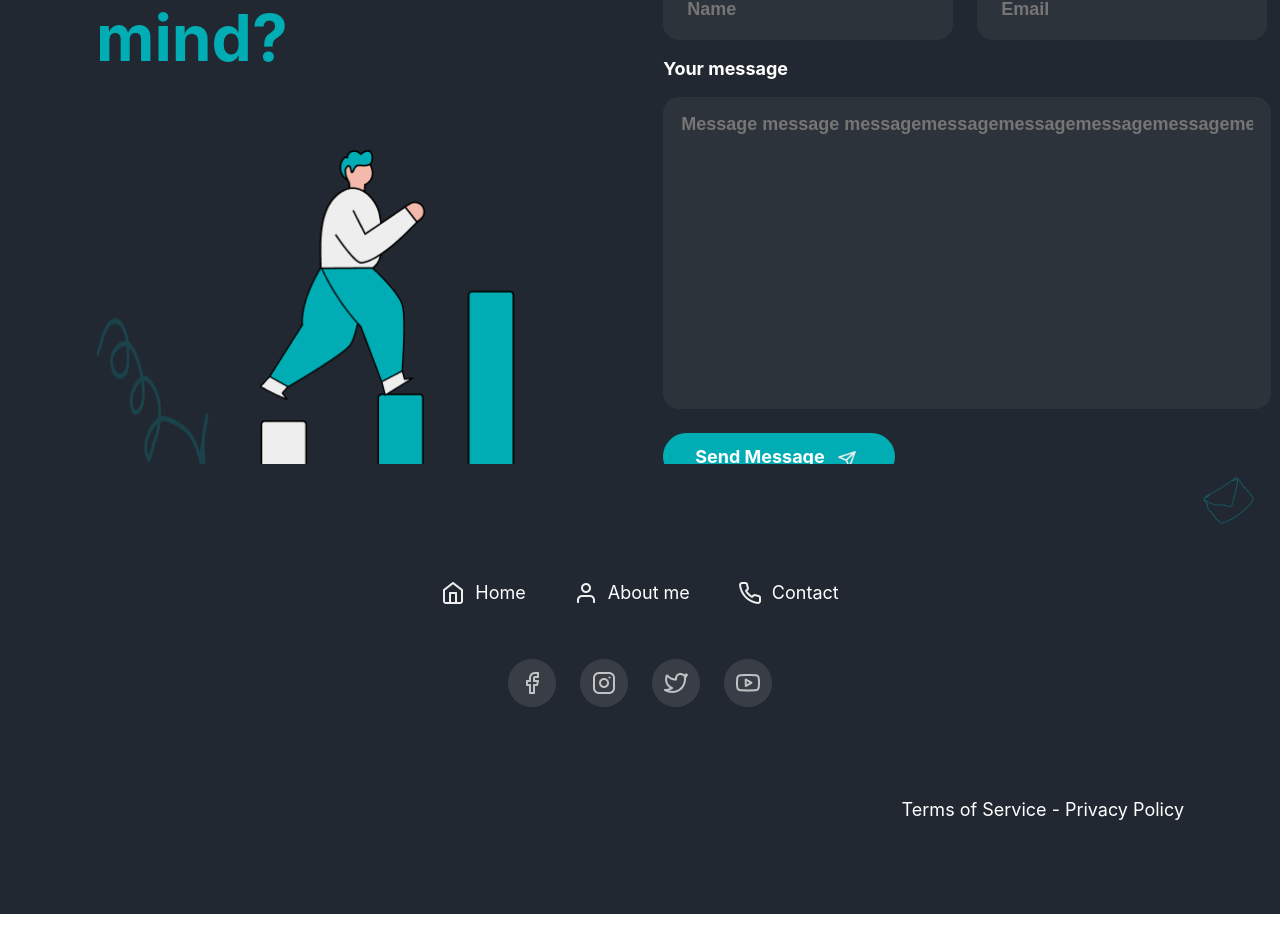
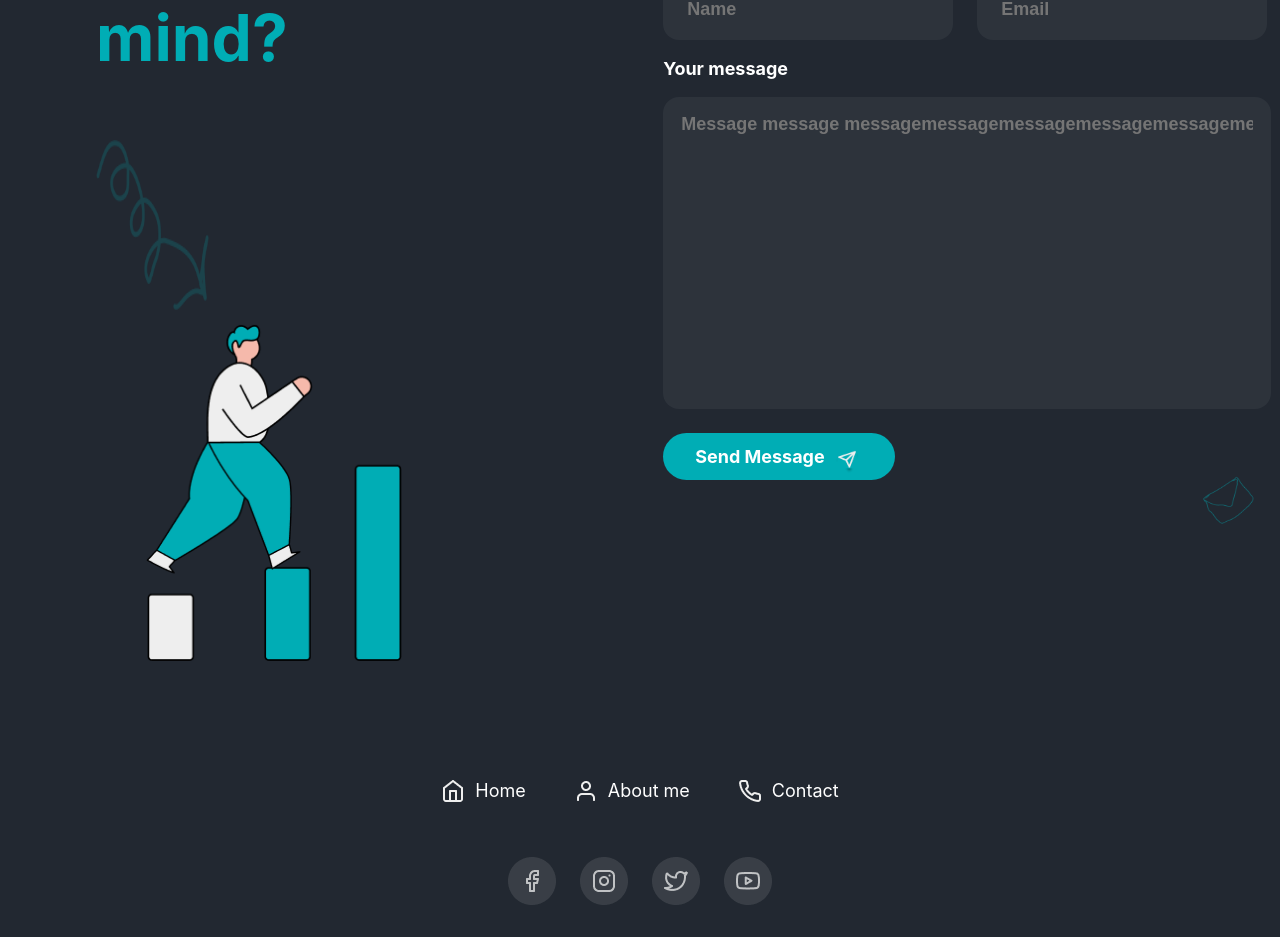
Before and after one commit to ngock2k/ngoc-portfolio, a React (Create React App) app: page / in a window 1280 px wide. Shown: the part 3073-4010 px from the top of the page. Before the commit the page ends 3987 px from the top, so only its background shows below. Built offline with nearby package versions, Linux system fonts and the light colour scheme.

Commit message:
fix: got a project image height

```diff
--- a/src/App.js
+++ b/src/App.js
@@ -6,11 +6,13 @@ import { Aboutme } from './Aboutme'
 import { MyRecentWork } from './MyRecentWork'
 import { Gotaproject } from './Gotaproject'
 import { Footer } from './Footer'
+
 function App() {
   return (
     <div style={{
       display: 'flex',
       flexDirection: 'column',
+
     }} >
       <Header />
       <div style={{
@@ -39,10 +41,8 @@ function App() {
       <CREATIVEUI />
       <Aboutme />
       <MyRecentWork />
-
       <Gotaproject />
       <Footer />
-
     </div>
   );
 }
--- a/src/Gotaproject.js
+++ b/src/Gotaproject.js
@@ -2,26 +2,28 @@ export const Gotaproject = () => {
     return (
         <div style={{
             display: 'flex',
-            height: '100VH',
+            // height: '100VH',
             backgroundColor: '#222831',
             flexDirection: 'row',
             // paddingLeft: 96,
             // paddingTop: 258,
         }}>
-            <div style={{ position:'absolute',
-                paddingTop:118,
-                paddingLeft:820}}>
-           <img src="images/keyboard.png"
-                style={{height:64,width:140 }} />
+            <div style={{
+                position: 'absolute',
+                paddingTop: 118,
+                paddingLeft: 820
+            }}>
+                <img src="images/keyboard.png"
+                    style={{ height: 64, width: 140 }} />
             </div>
-           <div style={{
-                 position:"absolute",
-                 paddingTop:812,
-                 paddingLeft:1200
-           }}>
-           <img src="images/mail.png"
-                style={{width:58, height:50}} />
-           </div>
+            <div style={{
+                position: "absolute",
+                paddingTop: 812,
+                paddingLeft: 1200
+            }}>
+                <img src="images/mail.png"
+                    style={{ width: 58, height: 50 }} />
+            </div>
             <div style={{
                 display: 'flex',
                 flexDirection: 'column',
@@ -46,10 +48,21 @@ export const Gotaproject = () => {
                     </span>
                 </p>
                 <div>
-                    <img src="images/Vector 186 (1).png"
-                        style={{ height: 170, width: 113 }} />
-                    <img src="images/Group 2372.png"
-                        style={{ height: 348, width: 256, marginLeft: 50 }} />
+                    <img
+                        src="images/Vector 186 (1).png"
+                        style={{ height: 170, width: 113 }}
+                    />
+                    <img
+                        src="images/Group 2372.png"
+                        style={{
+                            display: 'flex',
+                            height: 348,
+                            width: 256,
+                            // backgroundColor: 'red',
+                            marginLeft: 50,
+                            objectFit: 'contain'
+                        }}
+                    />
                 </div>
             </div>
             <div style={{
@@ -169,6 +182,5 @@ export const Gotaproject = () => {
                 </div>
             </div>
         </div>
-
     )
 }
```
